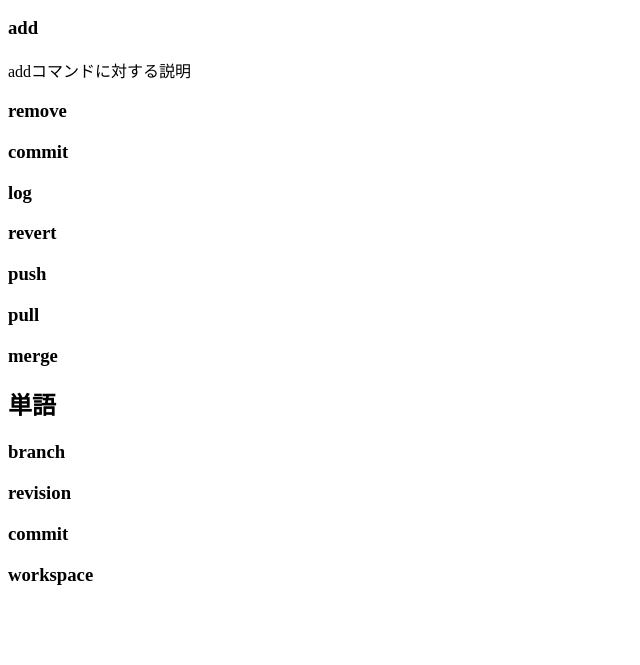
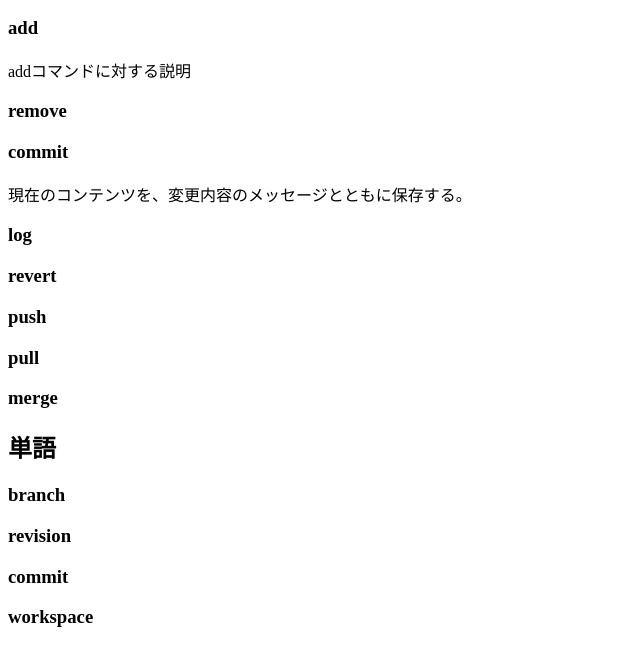
Before and after one commit to megascus/SCMBC, a plain HTML site: page index.html in a window 1280 px wide. Shown: the part 127-792 px from the top of the page, without its empty margins (0-640 px from the left). Drawn offline with Linux system fonts and the light colour scheme.

Commit message:
add 'commit' description.

```diff
--- a/index.html
+++ b/index.html
@@ -23,7 +23,7 @@
 <p></p>
 
 <h3>commit</h3>
-<p></p>
+<p>現在のコンテンツを、変更内容のメッセージとともに保存する。</p>
 
 <h3>log</h3>
 <p></p>
```
